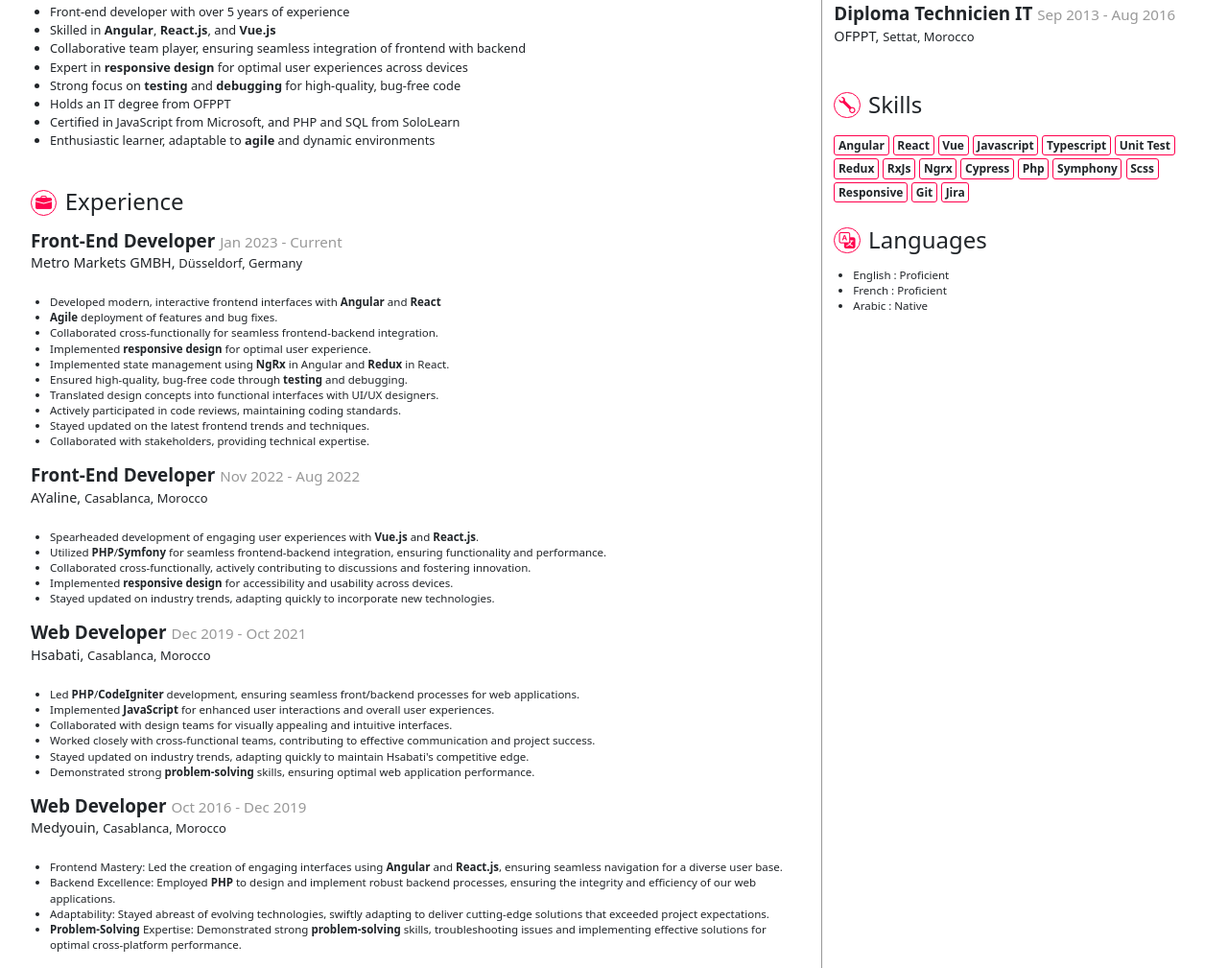
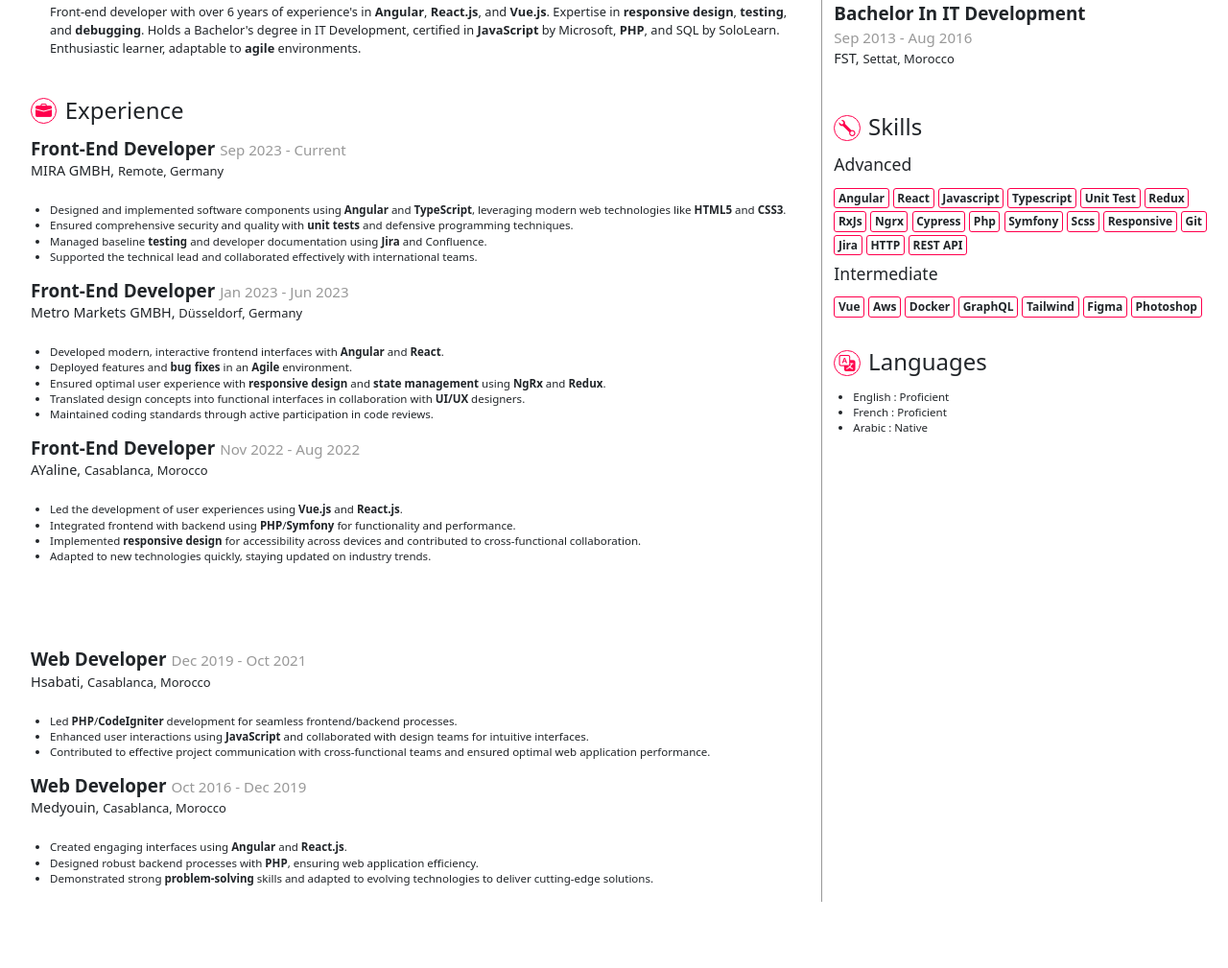
Before and after one commit to fajr-abdelali/resume, a plain HTML site: page index.html in a window 1280 px wide. Shown: the part 382-1391 px from the top of the page at 96% size. After the commit the page ends 1322 px from the top, so only its background shows below. Drawn offline with nearby package versions, Linux system fonts and the light colour scheme.

Commit message:
new changes

```diff
--- a/assets/css/styles.css
+++ b/assets/css/styles.css
@@ -10,6 +10,10 @@ ul {
 
 h2 {
   font-size: 1.5em;
+  margin-bottom: .6em;
+}
+h3 {
+  font-size: 1.1em;
   margin-bottom: .6em;
 }
 
@@ -157,3 +161,6 @@ section {
   text-transform: capitalize;
   white-space: nowrap;
 }
+.resume__skills .level{
+  margin: .5em 0 .5em;
+}
--- a/index.html
+++ b/index.html
@@ -44,7 +44,7 @@
                         </div>
                         <div class="item">
                             <i class="bi-geo-alt"></i>
-                            <span class="value">Mintropstr 25/whg 11a 40215 Düsseldorf</span>
+                            <span class="value">Mintropstr 25/whg 11a, 40215 Düsseldorf</span>
                             <span class="separator"></span>
                         </div>
                         <!-- <div class="item">
@@ -79,14 +79,11 @@
                             <li>Enthusiastic learner, adaptable to <b>agile</b> and dynamic environments</li> -->
 
 
-                            <li>Front-end developer with over 5 years of experience</li>
-                            <li>Skilled in <b>Angular</b>, <b>React.js</b>, and <b>Vue.js</b></li>
-                            <li>Collaborative team player, ensuring seamless integration of frontend with backend</li>
-                            <li>Expert in <b>responsive design</b> for optimal user experiences across devices</li>
-                            <li>Strong focus on <b>testing</b> and <b>debugging</b> for high-quality, bug-free code</li>
-                            <li>Holds an IT degree from OFPPT</li>
-                            <li>Certified in JavaScript from Microsoft, and PHP and SQL from SoloLearn</li>
-                            <li>Enthusiastic learner, adaptable to <b>agile</b> and dynamic environments</li>
+                            Front-end developer with over 6 years of experience's in <b>Angular</b>,
+                            <b>React.js</b>, and <b>Vue.js</b>. Expertise in <b>responsive design</b>, <b>testing</b>,
+                            and <b>debugging</b>. Holds a Bachelor's degree in IT Development, certified in
+                            <b>JavaScript</b> by Microsoft, <b>PHP</b>, and SQL by SoloLearn. Enthusiastic learner,
+                            adaptable to <b>agile</b> environments.
 
 
 
@@ -99,12 +96,42 @@
                             <i class="bi-briefcase-fill reverse"></i>
                             experience
                         </h2>
+
+                        <!-- MIRA -->
+                        <div class="xp__item">
+                            <div class="xp__job">
+                                <div class="xp__job--role">
+                                    front-end developer
+                                    <div class="xp__job--date">sep 2023 - current </div>
+                                </div>
+                                <div class="xp__job--company">
+                                    MIRA GMBH,
+                                    <div class="xp__job--location">Remote, germany</div>
+                                </div>
+                            </div>
+                            <div class="xp__details">
+                                <ul>
+                                    <li>Designed and implemented software components using <b>Angular</b> and
+                                        <b>TypeScript</b>, leveraging modern web technologies like <b>HTML5</b> and
+                                        <b>CSS3</b>.
+                                    </li>
+                                    <li>Ensured comprehensive security and quality with <b>unit tests</b> and defensive
+                                        programming techniques.</li>
+                                    <li>Managed baseline <b>testing</b> and developer documentation using <b>Jira</b>
+                                        and Confluence.</li>
+                                    <li>Supported the technical lead and collaborated effectively with international
+                                        teams.</li>
+                                </ul>
+
+                            </div>
+                        </div>
+
                         <!-- metro markets -->
                         <div class="xp__item">
                             <div class="xp__job">
                                 <div class="xp__job--role">
                                     front-end developer
-                                    <div class="xp__job--date">jan 2023 - current </div>
+                                    <div class="xp__job--date">jan 2023 - jun 2023 </div>
                                 </div>
                                 <div class="xp__job--company">
                                     metro markets GMBH,
@@ -114,18 +141,15 @@
                             <div class="xp__details">
                                 <ul>
                                     <li>Developed modern, interactive frontend interfaces with <b>Angular</b> and
-                                        <b>React</b>
+                                        <b>React</b>.
                                     </li>
-                                    <li><b>Agile</b> deployment of features and bug fixes.</li>
-                                    <li>Collaborated cross-functionally for seamless frontend-backend integration.</li>
-                                    <li>Implemented <b>responsive design</b> for optimal user experience.</li>
-                                    <li>Implemented state management using <b>NgRx</b> in Angular and <b>Redux</b> in
-                                        React.</li>
-                                    <li>Ensured high-quality, bug-free code through <b>testing</b> and debugging.</li>
-                                    <li>Translated design concepts into functional interfaces with UI/UX designers.</li>
-                                    <li>Actively participated in code reviews, maintaining coding standards.</li>
-                                    <li>Stayed updated on the latest frontend trends and techniques.</li>
-                                    <li>Collaborated with stakeholders, providing technical expertise.</li>
+                                    <li>Deployed features and <b>bug fixes</b> in an <b>Agile</b> environment.</li>
+                                    <li>Ensured optimal user experience with <b>responsive design</b> and <b>state
+                                            management</b> using <b>NgRx</b> and <b>Redux</b>.</li>
+                                    <li>Translated design concepts into functional interfaces in collaboration with
+                                        <b>UI/UX</b> designers.
+                                    </li>
+                                    <li>Maintained coding standards through active participation in code reviews.</li>
                                 </ul>
 
                             </div>
@@ -145,24 +169,20 @@
                             </div>
                             <div class="xp__details">
                                 <ul>
-                                    <li>Spearheaded development of engaging user experiences with <b>Vue.js</b> and
-                                        <b>React.js</b>.
+                                    <li>Led the development of user experiences using <b>Vue.js</b> and <b>React.js</b>.
                                     </li>
-                                    <li>Utilized <b>PHP</b>/<b>Symfony</b> for seamless frontend-backend integration,
-                                        ensuring
+                                    <li>Integrated frontend with backend using <b>PHP</b>/<b>Symfony</b> for
                                         functionality and performance.</li>
-                                    <li>Collaborated cross-functionally, actively contributing to discussions and
-                                        fostering innovation.</li>
-                                    <li>Implemented <b>responsive design</b> for accessibility and usability across
-                                        devices.
-                                    </li>
-                                    <li>Stayed updated on industry trends, adapting quickly to incorporate new
-                                        technologies.</li>
+                                    <li>Implemented <b>responsive design</b> for accessibility across devices and
+                                        contributed to cross-functional collaboration.</li>
+                                    <li>Adapted to new technologies quickly, staying updated on industry trends.</li>
                                 </ul>
 
                             </div>
                         </div>
-
+<br/>
+<br/>
+<br/>
                         <!-- hsabati -->
                         <div class="xp__item">
                             <div class="xp__job">
@@ -177,20 +197,12 @@
                             </div>
                             <div class="xp__details">
                                 <ul>
-                                    <li>Led <b>PHP</b>/<b>CodeIgniter</b> development, ensuring seamless front/backend
-                                        processes
-                                        for web applications.</li>
-                                    <li>Implemented <b>JavaScript</b> for enhanced user interactions and overall user
-                                        experiences.</li>
-                                    <li>Collaborated with design teams for visually appealing and intuitive interfaces.
-                                    </li>
-                                    <li>Worked closely with cross-functional teams, contributing to effective
-                                        communication and project success.</li>
-                                    <li>Stayed updated on industry trends, adapting quickly to maintain Hsabati's
-                                        competitive edge.</li>
-                                    <li>Demonstrated strong <b>problem-solving</b> skills, ensuring optimal web
-                                        application
-                                        performance.</li>
+                                    <li>Led <b>PHP</b>/<b>CodeIgniter</b> development for seamless frontend/backend
+                                        processes.</li>
+                                    <li>Enhanced user interactions using <b>JavaScript</b> and collaborated with design
+                                        teams for intuitive interfaces.</li>
+                                    <li>Contributed to effective project communication with cross-functional teams and
+                                        ensured optimal web application performance.</li>
                                 </ul>
 
                             </div>
@@ -210,21 +222,11 @@
                             </div>
                             <div class="xp__details">
                                 <ul>
-                                    <li>Frontend Mastery: Led the creation of engaging interfaces using <b>Angular</b>
-                                        and
-                                        <b>React.js</b>, ensuring seamless navigation for a diverse user base.
-                                    </li>
-
-                                    <li>Backend Excellence: Employed <b>PHP</b> to design and implement robust backend
-                                        processes, ensuring the integrity and efficiency of our web applications.</li>
-
-                                    <li>Adaptability: Stayed abreast of evolving technologies, swiftly adapting to
-                                        deliver cutting-edge solutions that exceeded project expectations.</li>
-
-                                    <li><b>Problem-Solving</b> Expertise: Demonstrated strong <b>problem-solving</b>
-                                        skills,
-                                        troubleshooting issues and implementing effective solutions for optimal
-                                        cross-platform performance.</li>
+                                    <li>Created engaging interfaces using <b>Angular</b> and <b>React.js</b>.</li>
+                                    <li>Designed robust backend processes with <b>PHP</b>, ensuring web application
+                                        efficiency.</li>
+                                    <li>Demonstrated strong <b>problem-solving</b> skills and adapted to evolving
+                                        technologies to deliver cutting-edge solutions.</li>
                                 </ul>
 
                             </div>
@@ -247,11 +249,11 @@
                         <div class="xp__item">
                             <div class="xp__job">
                                 <div class="xp__job--role">
-                                    diploma technicien IT
+                                    Bachelor In IT Development<br>
                                     <div class="xp__job--date">sep 2013 - aug 2016 </div>
                                 </div>
                                 <div class="xp__job--company">
-                                    OFPPT,
+                                    FST,
                                     <div class="xp__job--location">settat, morocco</div>
                                 </div>
                             </div>
@@ -269,9 +271,10 @@
                         </h2>
 
                         <div class="xp__item">
+                            <div class="level">
+                                <h3>Advanced</h3>
                                 <div class="item"><b>angular</b></div>
                                 <div class="item"><b>react</b></div>
-                            <div class="item"><b>vue</b></div>
                                 <div class="item"><b>javascript</b></div>
                                 <div class="item"><b>typescript</b></div>
                                 <div class="item"><b>unit test</b></div>
@@ -280,11 +283,24 @@
                                 <div class="item"><b>ngrx</b></div>
                                 <div class="item"><b>cypress</b></div>
                                 <div class="item"><b>php</b></div>
-                            <div class="item"><b>symphony</b></div>
+                                <div class="item"><b>symfony</b></div>
                                 <div class="item"><b>scss</b></div>
                                 <div class="item"><b>responsive</b></div>
                                 <div class="item"><b>git</b></div>
                                 <div class="item"><b>jira</b></div>
+                                <div class="item"><b>HTTP</b></div>
+                                <div class="item"><b>REST API</b></div>
+                            </div>
+                            <div class="level">
+                                <h3>Intermediate</h3>
+                                <div class="item"><b>vue</b></div>
+                                <div class="item"><b>aws</b></div>
+                                <div class="item"><b>docker</b></div>
+                                <div class="item"><b>GraphQL</b></div>
+                                <div class="item"><b>tailwind</b></div>
+                                <div class="item"><b>figma</b></div>
+                                <div class="item"><b>photoshop</b></div>
+                            </div>
                         </div>
 
 
```
Lines whose indentation alone changed are shown as unchanged.
